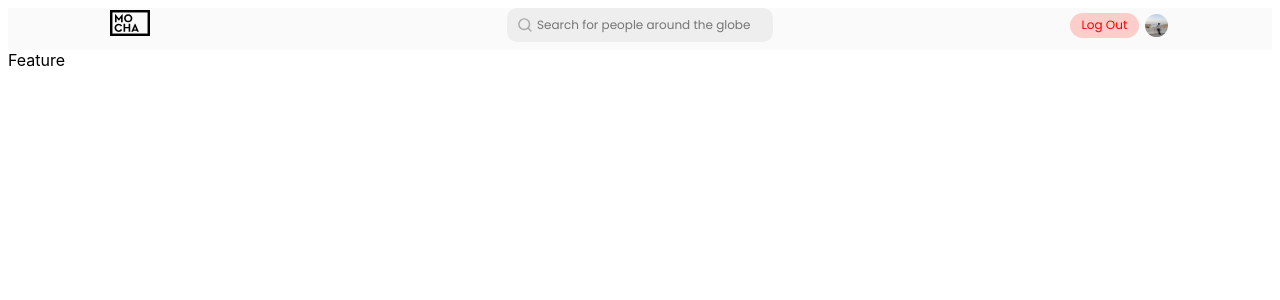
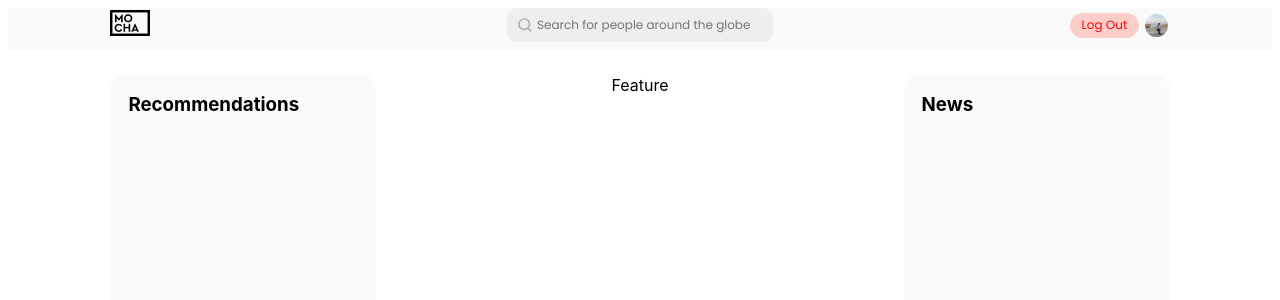
Before and after one commit to arnavxjain/mocha, a React (Create React App) app: page /home in a window 1280 px wide. Shown: the top 300 px of the page. Built offline with nearby package versions, Linux system fonts and the light colour scheme; no server answers; sample sign-in values are in the browser's storage; a small style sheet from the web is missing.

Commit message:
feature section added

```diff
--- a/src/components/Feature.js
+++ b/src/components/Feature.js
@@ -1,7 +1,11 @@
 import React from "react";
 
 function Feature() {
-    return <div>Feature</div>;
+    return (
+        <div>
+            Feature
+        </div>
+    )
 }
 
 export default Feature;
--- /dev/null
+++ b/src/components/News.js
@@ -0,0 +1,11 @@
+import React from "react";
+
+function News() {
+    return (
+        <div className="news">
+            <h3>News</h3>
+        </div>
+    );
+}
+
+export default News;
--- /dev/null
+++ b/src/components/Recs.js
@@ -0,0 +1,11 @@
+import React from 'react'
+
+function Recs() {
+  return (
+    <div className='recs'>
+        <h3>Recommendations</h3>
+    </div>
+  )
+}
+
+export default Recs;
--- a/src/index.css
+++ b/src/index.css
@@ -339,3 +339,25 @@ body {
     /* width: 70px; */
     width: 17px;
 }
+
+.featured {
+    padding: 25px 8vw;
+    display: flex;
+    align-items: flex-start;
+    justify-content: space-between;
+}
+
+.recs,
+.news {
+    background-color: var(--low-gray);
+    width: 230px;
+    padding: 18px 18px;
+    border-radius: 14px;
+    height: 290px;
+}
+
+.recs h3,
+.news h3 {
+    padding: 0;
+    margin: 0;
+}
--- a/src/screens/Home.js
+++ b/src/screens/Home.js
@@ -1,6 +1,8 @@
 import React from "react";
 import Feature from "../components/Feature";
 import Header from "../components/Header";
+import News from "../components/News";
+import Recs from "../components/Recs";
 import { doesUserExist } from "../functions/localhandler";
 
 function Home() {
@@ -12,7 +14,9 @@ function Home() {
         <div className="home">
             <Header />
             <div className="featured">
+                <Recs />
                 <Feature />
+                <News />
             </div>
         </div>
     );
```
Also changed, not shown: src/components/NewFeature.js (added, +7 -0 lines).
